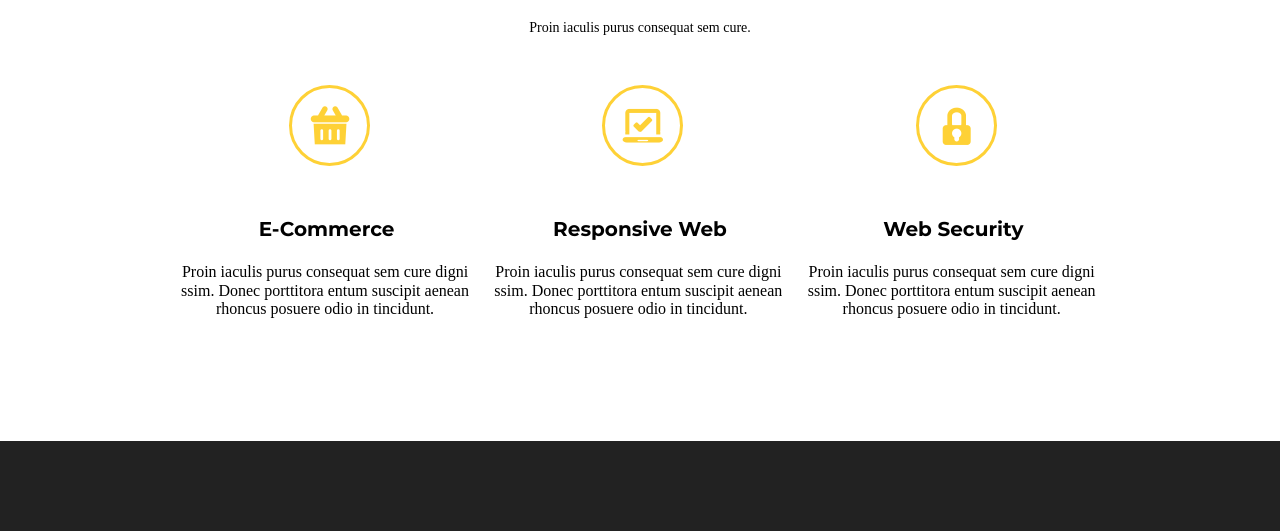
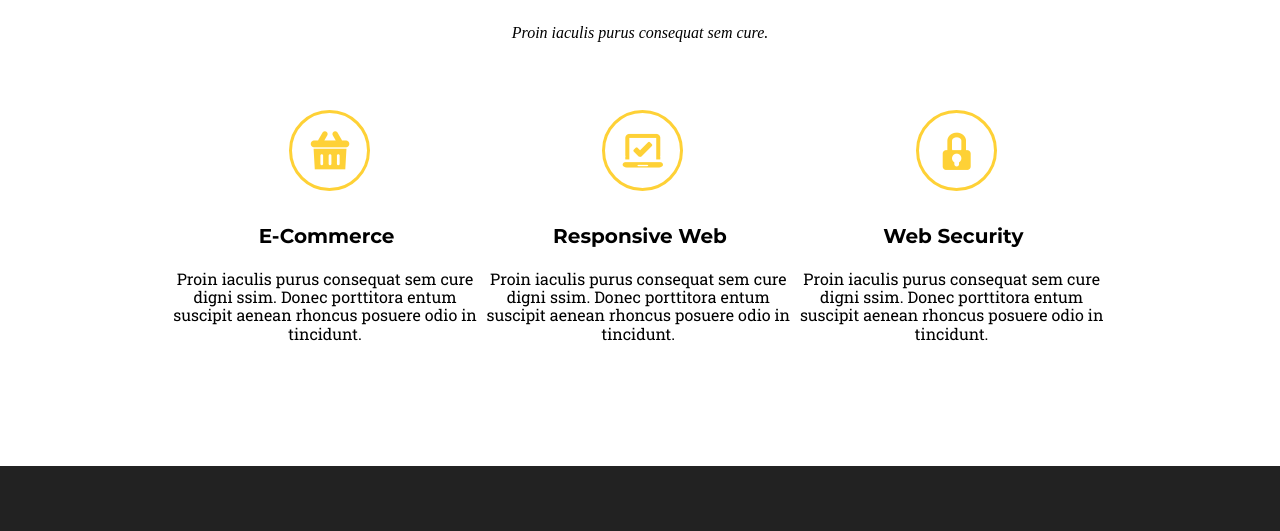
Before and after one commit to evgeshti/goit-fe-course-module-7, a plain HTML site: page module-07/index.html in a window 1280 px wide. Shown: the part 269-800 px from the top of the page. Drawn offline with Linux system fonts and the light colour scheme; a web font is replaced by a local one.

Commit message:
second attachment

```diff
--- a/module-07/css/style.css
+++ b/module-07/css/style.css
@@ -80,6 +80,17 @@ img {
     /* Chrome 26+, Opera 23+, Firefox 39+ */
       url("../fonts/arsenal-v4-latin-italic.woff") format("woff"); /* Chrome 6+, Firefox 3.6+, IE 9+, Safari 5.1+ */
 }
+/* roboto-slab-regular - latin */
+@font-face {
+  font-family: "Roboto Slab";
+  font-style: normal;
+  font-weight: 400;
+  src: local("Roboto Slab"),
+    local("Roboto-Slab") url("../fonts/roboto-slab-v11-latin-regular.woff2")
+      format("woff2"),
+    /* Chrome 26+, Opera 23+, Firefox 39+ */
+      url("../fonts/roboto-slab-v11-latin-regular.woff") format("woff"); /* Chrome 6+, Firefox 3.6+, IE 9+, Safari 5.1+ */
+}
 
 /* container */
 
@@ -132,6 +143,7 @@ h2 {
   font-style: normal;
   font-weight: 700;
   font-size: 50px;
+  margin-bottom: 28px;
 }
 
 /* Main */
@@ -151,9 +163,9 @@ h3 {
   text-align: center;
   margin-bottom: 182px;
   font-family: "Arsenal";
-  font-style: normal;
+  font-style: italic;
   font-weight: 400;
-  font-size: 14px;
+  font-size: 16px;
 }
 
 .services_wrapper {
@@ -222,7 +234,7 @@ h3 {
 }
 
 .services_list_item_description {
-  font-family: "Arsenal";
+  font-family: "Roboto Slab";
   font-style: normal;
   font-weight: 400;
   width: 310px;
@@ -273,7 +285,6 @@ h3 {
   flex-wrap: wrap;
   width: 940px;
   margin: 0 auto;
-  margin-bottom: 30px;
 }
 
 .form_input_contact {
```
Also changed, not shown: module-07/fonts/roboto-slab-v11-latin-regular.woff2 (deleted), 1 other file.
